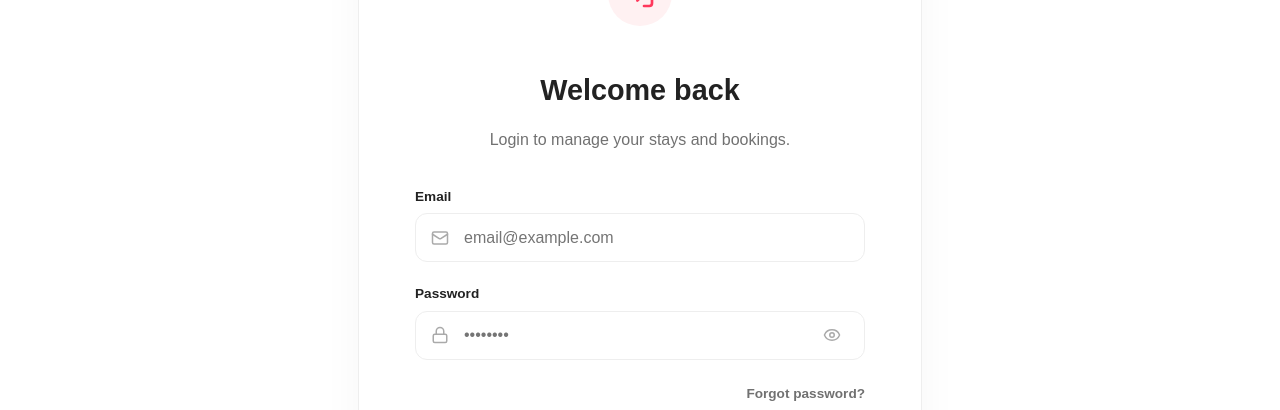
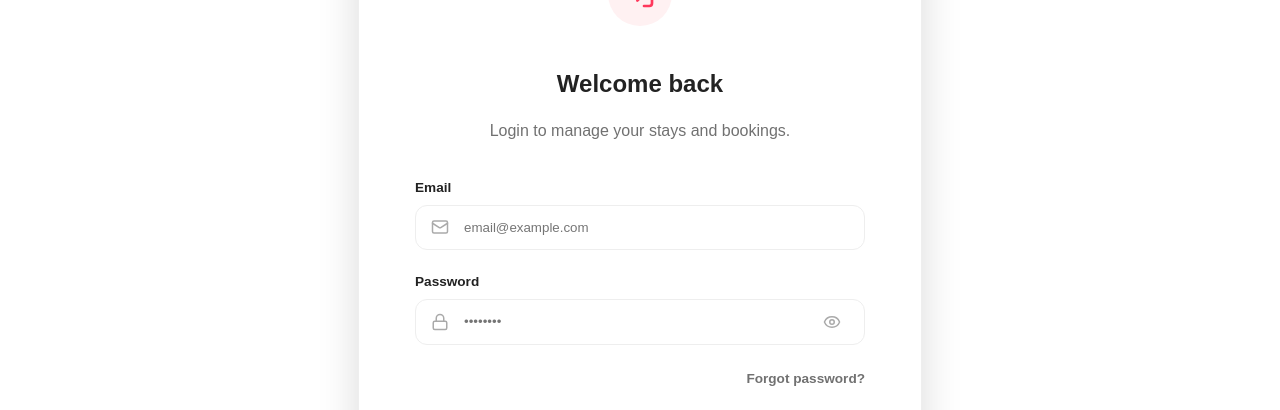
Before and after one commit to sudhirdahal/airbnblite, a React (Vite) app in the folder frontend/: page /login in a window 1280 px wide. Shown: the part 208-618 px from the top of the page. Built offline with nearby package versions, Linux system fonts and the light colour scheme; no server answers.

Commit message:
Phase 14 (Continued): Integrate Design Token system across Authentication Suite (Login, Signup) and perform educational overhaul

```diff
--- a/frontend/src/pages/Login.jsx
+++ b/frontend/src/pages/Login.jsx
@@ -4,18 +4,19 @@ import { Mail, Lock, Eye, EyeOff, ArrowRight, LogIn } from 'lucide-react';
 import { motion } from 'framer-motion';
 import toast from 'react-hot-toast';
 import API from '../services/api';
+import { theme } from '../theme'; // --- NEW: THEME AUTHORITY ---
 
 /**
  * ============================================================================
  * LOGIN PAGE (The Session Authority)
  * ============================================================================
- * This component manages user entry and session persistence.
- * Logic: Validates credentials against the backend, retrieves the JWT,
- * and hydrates the global 'User' state in App.jsx.
+ * OVERHAUL: Refactored to consume the centralized Design Token system.
+ * This ensures that input radii, brand buttons, and typography are
+ * perfectly synchronized with the global design language.
  */
 const Login = ({ setUser }) => {
   const [formData, setFormData] = useState({ email: '', password: '' });
-  const [showPassword, setShowPassword] = useState(false); // --- NEW: High-Fidelity Toggle ---
+  const [showPassword, setShowPassword] = useState(false);
   const [loading, setLoading] = useState(false);
   const navigate = useNavigate();
 
@@ -25,17 +26,11 @@ const Login = ({ setUser }) => {
     const loginToast = toast.loading('Authenticating...');
 
     try {
-      // API call to backend /auth/login
       const res = await API.post('/auth/login', formData);
-
-      // PERSISTENCE STAGE: Save to both memory and disk
       localStorage.setItem('token', res.data.token);
       localStorage.setItem('user', JSON.stringify(res.data.user));
-
       setUser(res.data.user);
       toast.success(`Welcome back, ${res.data.user.name}!`, { id: loginToast });
-
-      // Pivot to homepage
       navigate('/');
     } catch (err) {
       toast.error(err.response?.data?.message || 'Login failed', { id: loginToast });
@@ -44,22 +39,12 @@ const Login = ({ setUser }) => {
     }
   };
 
-  /* --- HISTORICAL STAGE 1: PRIMITIVE FORM ---
-   * return (
-   *   <form onSubmit={handleSubmit}>
-   *     <input type="email" onChange={...} />
-   *     <input type="password" onChange={...} />
-   *     <button type="submit">Go</button>
-   *   </form>
-   * );
-   */
-
   return (
     <motion.div initial={{ opacity: 0, y: 20 }} animate={{ opacity: 1, y: 0 }} style={containerStyle}>
       <div style={cardStyle}>
-        <div style={iconWrapperStyle}><LogIn size={32} color="#ff385c" /></div>
-        <h2 style={{ fontSize: '1.8rem', marginBottom: '0.5rem' }}>Welcome back</h2>
-        <p style={{ color: '#717171', marginBottom: '2.5rem' }}>Login to manage your stays and bookings.</p>
+        <div style={iconWrapperStyle}><LogIn size={32} color={theme.colors.brand} /></div>
+        <h2 style={{ fontSize: theme.typography.sizes.xl, marginBottom: '0.5rem', fontWeight: theme.typography.weights.extraBold }}>Welcome back</h2>
+        <p style={{ color: theme.colors.slate, marginBottom: '2.5rem' }}>Login to manage your stays and bookings.</p>
 
         <form onSubmit={handleSubmit} style={formStyle}>
           <div style={inputGroup}>
@@ -84,7 +69,6 @@ const Login = ({ setUser }) => {
                 onChange={(e) => setFormData({...formData, password: e.target.value})}
                 style={inputStyle} required
               />
-              {/* --- HIGH-FIDELITY TOGGLE BUTTON --- */}
               <button
                 type="button" onClick={() => setShowPassword(!showPassword)}
                 style={toggleBtnStyle}
@@ -111,20 +95,20 @@ const Login = ({ setUser }) => {
   );
 };
 
-// --- STYLES ---
+// --- TOKEN-BASED STYLES ---
 const containerStyle = { display: 'flex', justifyContent: 'center', alignItems: 'center', minHeight: '85vh', padding: '2rem' };
-const cardStyle = { width: '100%', maxWidth: '450px', padding: '3.5rem', border: '1px solid #eee', borderRadius: '28px', display: 'flex', flexDirection: 'column', alignItems: 'center', boxShadow: '0 10px 40px rgba(0,0,0,0.04)', backgroundColor: '#fff' };
-const iconWrapperStyle = { width: '64px', height: '64px', backgroundColor: '#fff1f2', borderRadius: '50%', display: 'flex', alignItems: 'center', justifyContent: 'center', marginBottom: '1.5rem' };
+const cardStyle = { width: '100%', maxWidth: '450px', padding: '3.5rem', border: `1px solid ${theme.colors.divider}`, borderRadius: theme.radius.lg, display: 'flex', flexDirection: 'column', alignItems: 'center', boxShadow: theme.shadows.lg, backgroundColor: theme.colors.white };
+const iconWrapperStyle = { width: '64px', height: '64px', backgroundColor: '#fff1f2', borderRadius: theme.radius.full, display: 'flex', alignItems: 'center', justifyContent: 'center', marginBottom: '1.5rem' };
 const formStyle = { width: '100%', display: 'flex', flexDirection: 'column' };
 const inputGroup = { display: 'flex', flexDirection: 'column', gap: '0.6rem', marginBottom: '1.5rem' };
-const labelStyle = { fontSize: '0.85rem', fontWeight: '700', color: '#222' };
+const labelStyle = { fontSize: '0.85rem', fontWeight: theme.typography.weights.bold, color: theme.colors.charcoal };
 const inputWrapper = { position: 'relative', display: 'flex', alignItems: 'center' };
 const fieldIcon = { position: 'absolute', left: '1rem', color: '#aaa' };
-const inputStyle = { width: '100%', padding: '0.9rem 1rem 0.9rem 3rem', borderRadius: '12px', border: '1.5px solid #eee', fontSize: '1rem', outline: 'none', transition: 'border-color 0.2s', color: '#222' };
+const inputStyle = { width: '100%', padding: '0.9rem 1rem 0.9rem 3rem', borderRadius: theme.radius.md, border: `1.5px solid ${theme.colors.divider}`, fontSize: theme.typography.base, outline: 'none', color: theme.colors.charcoal };
 const toggleBtnStyle = { position: 'absolute', right: '1rem', background: 'none', border: 'none', color: '#aaa', cursor: 'pointer', padding: '0.5rem', display: 'flex', alignItems: 'center' };
-const buttonStyle = { marginTop: '1rem', padding: '1rem', border: 'none', borderRadius: '12px', backgroundColor: '#222', color: 'white', fontWeight: 'bold', cursor: 'pointer', display: 'flex', alignItems: 'center', justifyContent: 'center', gap: '0.8rem', fontSize: '1rem' };
-const forgotLinkStyle = { fontSize: '0.85rem', color: '#717171', textDecoration: 'none', fontWeight: '600' };
-const footerTextStyle = { marginTop: '2.5rem', color: '#717171', fontSize: '0.95rem' };
-const linkStyle = { color: '#ff385c', fontWeight: 'bold', textDecoration: 'none' };
+const buttonStyle = { marginTop: '1rem', padding: '1rem', border: 'none', borderRadius: theme.radius.md, backgroundColor: theme.colors.charcoal, color: theme.colors.white, fontWeight: theme.typography.weights.bold, cursor: 'pointer', display: 'flex', alignItems: 'center', justifyContent: 'center', gap: '0.8rem', fontSize: '1rem' };
+const forgotLinkStyle = { fontSize: '0.85rem', color: theme.colors.slate, textDecoration: 'none', fontWeight: theme.typography.weights.semibold };
+const footerTextStyle = { marginTop: '2.5rem', color: theme.colors.slate, fontSize: '0.95rem' };
+const linkStyle = { color: theme.colors.brand, fontWeight: theme.typography.weights.bold, textDecoration: 'none' };
 
 export default Login;
--- a/frontend/src/pages/Signup.jsx
+++ b/frontend/src/pages/Signup.jsx
@@ -4,15 +4,15 @@ import { User, Mail, Lock, Eye, EyeOff, Shield, ArrowRight } from 'lucide-react'
 import { motion } from 'framer-motion';
 import toast from 'react-hot-toast';
 import API from '../services/api';
+import { theme } from '../theme'; // --- NEW: THEME AUTHORITY ---
 
 /**
  * ============================================================================
  * SIGNUP PAGE (The Account Provisioning Layer)
  * ============================================================================
- * This component manages the creation of new identities in the database.
- * Logic: Handles user metadata, password hashing (via backend), and role
- * assignment (Registered vs Admin).
- * Stage 2 UX: Now includes a high-fidelity 'Password Peek' toggle.
+ * OVERHAUL: Refactored to consume the centralized Design Token system.
+ * This ensures that identity metadata inputs and role selectors are
+ * visually synchronized with the application's global design language.
  */
 const Signup = () => {
   const [formData, setFormData] = useState({ name: '', email: '', password: '', role: 'registered' });
@@ -26,11 +26,8 @@ const Signup = () => {
     const signupToast = toast.loading('Creating your profile...');
 
     try {
-      // API call to backend /auth/register
       await API.post('/auth/register', formData);
       toast.success('Registration successful! Please check your email.', { id: signupToast });
-
-      // Pivot to login to await email verification completion
       navigate('/login');
     } catch (err) {
       toast.error(err.response?.data?.message || 'Registration failed', { id: signupToast });
@@ -39,22 +36,12 @@ const Signup = () => {
     }
   };
 
-  /* --- HISTORICAL STAGE 1: BARE-BONES SIGNUP ---
-   * return (
-   *   <form onSubmit={handleSubmit}>
-   *     <input type="text" placeholder="Name" />
-   *     <input type="email" placeholder="Email" />
-   *     <button type="submit">Join</button>
-   *   </form>
-   * );
-   */
-
   return (
     <motion.div initial={{ opacity: 0, y: 20 }} animate={{ opacity: 1, y: 0 }} style={containerStyle}>
       <div style={cardStyle}>
-        <div style={iconWrapperStyle}><User size={32} color="#ff385c" /></div>
-        <h2 style={{ fontSize: '1.8rem', marginBottom: '0.5rem' }}>Join the community</h2>
-        <p style={{ color: '#717171', marginBottom: '2.5rem' }}>Create an account to start exploring and saving stays.</p>
+        <div style={iconWrapperStyle}><User size={32} color={theme.colors.brand} /></div>
+        <h2 style={{ fontSize: theme.typography.sizes.xl, marginBottom: '0.5rem', fontWeight: theme.typography.weights.extraBold }}>Join the community</h2>
+        <p style={{ color: theme.colors.slate, marginBottom: '2.5rem' }}>Create an account to start exploring and saving stays.</p>
 
         <form onSubmit={handleSubmit} style={formStyle}>
           <div style={inputGroup}>
@@ -128,20 +115,20 @@ const Signup = () => {
   );
 };
 
-// --- STYLES ---
+// --- TOKEN-BASED STYLES ---
 const containerStyle = { display: 'flex', justifyContent: 'center', alignItems: 'center', minHeight: '90vh', padding: '2rem' };
-const cardStyle = { width: '100%', maxWidth: '480px', padding: '3.5rem', border: '1px solid #eee', borderRadius: '28px', display: 'flex', flexDirection: 'column', alignItems: 'center', boxShadow: '0 10px 40px rgba(0,0,0,0.04)', backgroundColor: '#fff' };
-const iconWrapperStyle = { width: '64px', height: '64px', backgroundColor: '#fff1f2', borderRadius: '50%', display: 'flex', alignItems: 'center', justifyContent: 'center', marginBottom: '1.5rem' };
+const cardStyle = { width: '100%', maxWidth: '480px', padding: '3.5rem', border: `1px solid ${theme.colors.divider}`, borderRadius: theme.radius.lg, display: 'flex', flexDirection: 'column', alignItems: 'center', boxShadow: theme.shadows.lg, backgroundColor: theme.colors.white };
+const iconWrapperStyle = { width: '64px', height: '64px', backgroundColor: '#fff1f2', borderRadius: theme.radius.full, display: 'flex', alignItems: 'center', justifyContent: 'center', marginBottom: '1.5rem' };
 const formStyle = { width: '100%', display: 'flex', flexDirection: 'column' };
 const inputGroup = { display: 'flex', flexDirection: 'column', gap: '0.6rem', marginBottom: '1.5rem' };
-const labelStyle = { fontSize: '0.85rem', fontWeight: '700', color: '#222' };
+const labelStyle = { fontSize: '0.85rem', fontWeight: theme.typography.weights.bold, color: theme.colors.charcoal };
 const inputWrapper = { position: 'relative', display: 'flex', alignItems: 'center' };
 const fieldIcon = { position: 'absolute', left: '1rem', color: '#aaa', zIndex: 1 };
-const inputStyle = { width: '100%', padding: '0.9rem 1rem 0.9rem 3rem', borderRadius: '12px', border: '1.5px solid #eee', fontSize: '1rem', outline: 'none', color: '#222' };
+const inputStyle = { width: '100%', padding: '0.9rem 1rem 0.9rem 3rem', borderRadius: theme.radius.md, border: `1.5px solid ${theme.colors.divider}`, fontSize: theme.typography.base, outline: 'none', color: theme.colors.charcoal };
 const selectStyle = { ...inputStyle, cursor: 'pointer', appearance: 'none', backgroundColor: 'transparent' };
 const toggleBtnStyle = { position: 'absolute', right: '1rem', background: 'none', border: 'none', color: '#aaa', cursor: 'pointer', padding: '0.5rem', display: 'flex', alignItems: 'center' };
-const buttonStyle = { marginTop: '1rem', padding: '1rem', border: 'none', borderRadius: '12px', backgroundColor: '#222', color: 'white', fontWeight: 'bold', cursor: 'pointer', display: 'flex', alignItems: 'center', justifyContent: 'center', gap: '0.8rem', fontSize: '1rem' };
-const footerTextStyle = { marginTop: '2.5rem', color: '#717171', fontSize: '0.95rem' };
-const linkStyle = { color: '#ff385c', fontWeight: 'bold', textDecoration: 'none' };
+const buttonStyle = { marginTop: '1rem', padding: '1rem', border: 'none', borderRadius: theme.radius.md, backgroundColor: theme.colors.charcoal, color: theme.colors.white, fontWeight: theme.typography.weights.bold, cursor: 'pointer', display: 'flex', alignItems: 'center', justifyContent: 'center', gap: '0.8rem', fontSize: '1rem' };
+const footerTextStyle = { marginTop: '2.5rem', color: theme.colors.slate, fontSize: '0.95rem' };
+const linkStyle = { color: theme.colors.brand, fontWeight: theme.typography.weights.bold, textDecoration: 'none' };
 
 export default Signup;
```
